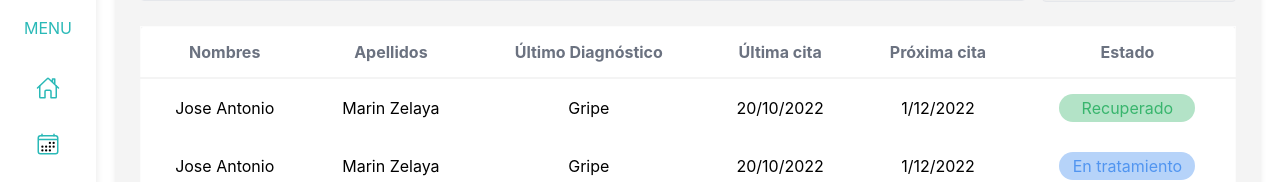
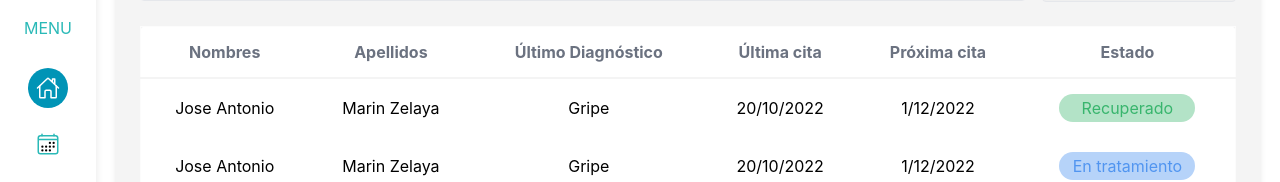
Before and after one commit to MedicalControl/MC_Web, a React (Create React App) app in the folder medicapp/: page / in a window 1280 px wide. Shown: the part 165-347 px from the top of the page. Built offline with nearby package versions, Linux system fonts and the light colour scheme.

Commit message:
Alerta y correcion en sidebar
Se hace una alerta dinamica cuando inicia sesion correctamente y ademas de eso se hacen correciones al Login

```diff
--- a/medicapp/package.json
+++ b/medicapp/package.json
@@ -13,6 +13,7 @@
     "react-router-dom": "^6.26.1",
     "react-scripts": "^5.0.1",
     "react-transition-group": "^4.4.5",
+    "sweetalert2": "^11.14.3",
     "web-vitals": "^2.1.4"
   },
   "scripts": {
--- a/medicapp/src/components/LoginForm.js
+++ b/medicapp/src/components/LoginForm.js
@@ -5,6 +5,7 @@ import SubmitButton from "./SubmitButton";
 import "./LoginForm.css";
 import Logo from "./Logo";
 import { useNavigate } from "react-router-dom";
+import Swal from "sweetalert2";
 
 const LoginForm = () => {
   const navigate = useNavigate();
@@ -12,6 +13,19 @@ const LoginForm = () => {
   const [password, setPassword] = useState("");
   const [emailError, setEmailError] = useState("");
   const [passwordError, setPasswordError] = useState("");
+
+  const alertSuccess  = () => {
+    Swal.fire({
+      title: '¡Bienvenido!',
+      text: 'Sesión iniciada correctamente',
+      icon: 'success',
+      confirmButtonText: 'OK'
+    }).then((result) => {
+      if (result.isConfirmed) {
+        navigate('/');
+      }
+    })
+  }
 
   const handleSubmit = (event) => {
     event.preventDefault();
@@ -31,7 +45,7 @@ const LoginForm = () => {
     }
 
     if (isValid) {
-      navigate("/");
+      alertSuccess();
     }
   };
 
--- a/medicapp/src/components/record/Test.js
+++ b/medicapp/src/components/record/Test.js
@@ -1,7 +1,19 @@
 import React from "react";
 import "./Test.css";
+import Swal from "sweetalert2";
+
 
 const Test = () => {
+
+  const showAlert  = () => {
+    Swal.fire({
+      title: 'Cita programada',
+      text: 'Cita programada correctamente',
+      icon: 'success',
+      confirmButtonText: 'OK'
+    })
+  }
+
   return (
     <div class="profile-card">
       <img
@@ -47,6 +59,10 @@ const Test = () => {
             <label>Religión:</label>
             <p class="profile-info-test">Musulman</p>
           </div>
+
+          <div>
+            <button onClick={showAlert}>Agendar Cita</button>
+          </div>
         </div>
       </div>
     </div>
--- a/medicapp/src/components/search/SideBar.js
+++ b/medicapp/src/components/search/SideBar.js
@@ -1,10 +1,25 @@
-import React, { useState } from "react";
+import React, { useState, useEffect } from "react";
 import "./SideBar.css";
-import { Link } from "react-router-dom";
+import { Link, useLocation } from "react-router-dom";
 
 const SideBar = () => {
+  const location = useLocation();
 
   const [activeSection, setActiveSection] = useState("");
+
+  useEffect(() => {
+    const path = location.pathname;
+
+    if (path === "/") {
+      setActiveSection("home");
+    } else if (path === "/agenda") {
+      setActiveSection("agenda");
+    } else if (path === "/laboratorio") {
+      setActiveSection("laboratorio");
+    } else if (path === "/pacientes") {
+      setActiveSection("pacientes");
+    }
+  }, [location.pathname]);
 
   const handleSectionClick = (section) => {
     setActiveSection(section);
```
Also changed, not shown: 1 other file (tests, documents, lock files or other folders).
